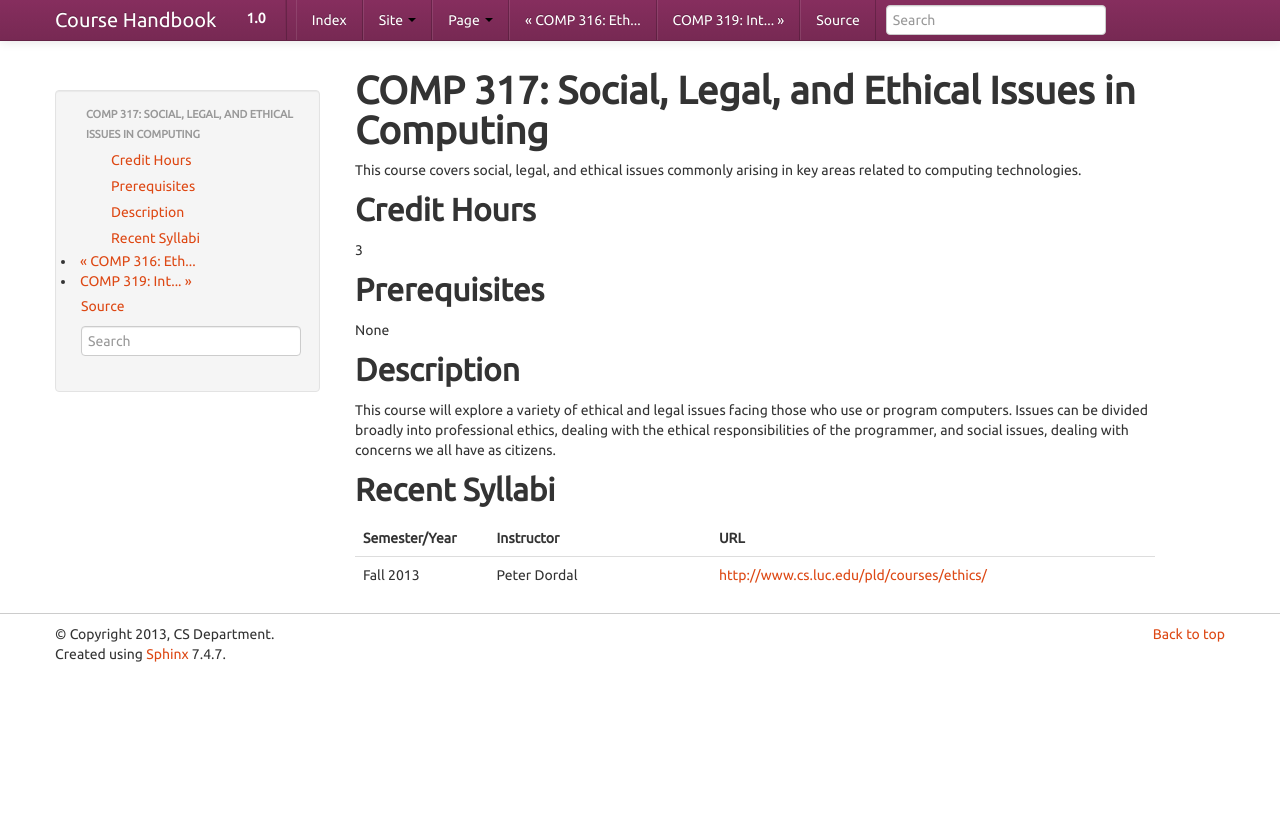
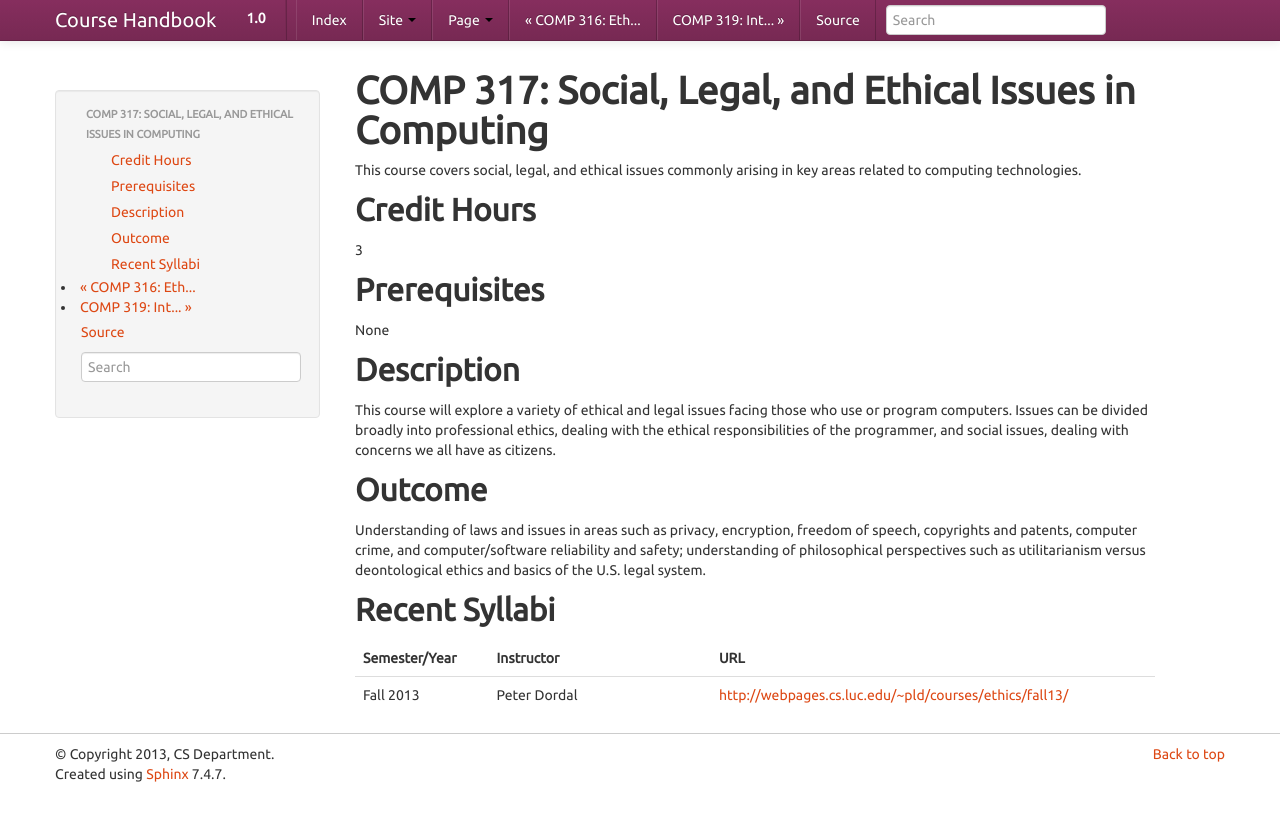
Before and after one commit to kyang5/coursedescriptions, a Sphinx documentation site: the page built from source/comp317.rst, in a window 1280 px wide. Shown: the top 821 px of the page. Built offline with Sphinx 7.4.7, drawn with Linux system fonts in a browser that asks for light colours.

Commit message:
Updated COMP 317

```diff
--- a/source/comp317.rst
+++ b/source/comp317.rst
@@ -22,6 +22,11 @@ professional ethics, dealing with the ethical responsibilities of the
 programmer, and social issues, dealing with concerns we all have as
 citizens.
 
+Outcome
+-------------------
+
+Understanding of laws and issues in areas such as privacy, encryption, freedom of speech, copyrights and patents, computer crime, and computer/software reliability and safety; understanding of philosophical perspectives such as utilitarianism versus deontological ethics and basics of the U.S. legal system.
+
 Recent Syllabi
 -------------------
 
@@ -29,4 +34,4 @@ Recent Syllabi
    	:header: "Semester/Year", "Instructor", "URL"
    	:widths: 15, 25, 50
 
-	"Fall 2013", "Peter Dordal", "http://www.cs.luc.edu/pld/courses/ethics/"
+	"Fall 2013", "Peter Dordal", "http://webpages.cs.luc.edu/~pld/courses/ethics/fall13/"
```
